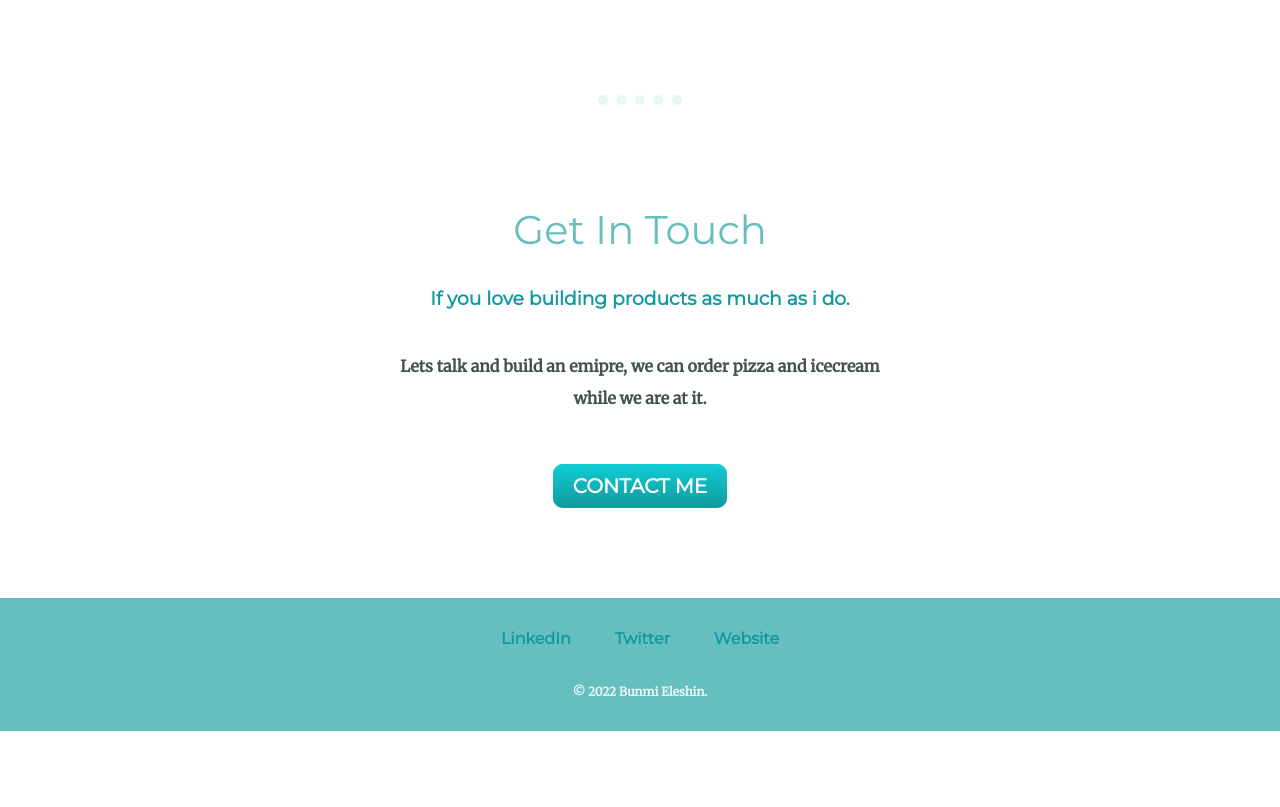
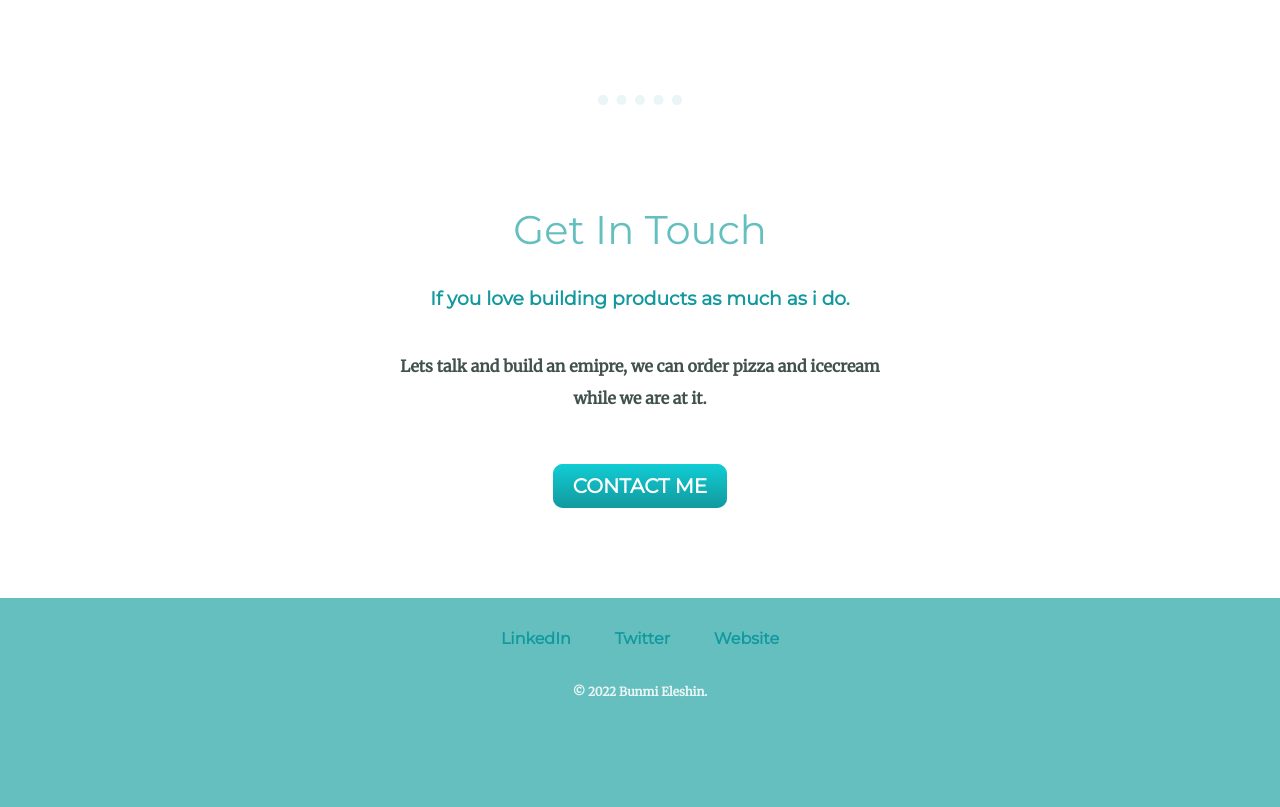
Before and after one commit to bunmieleshin/CSS---My-Site, a plain HTML site: page index.html in a window 1280 px wide. Shown: the part 1953-2760 px from the top of the page. Before the commit the page ends 2684 px from the top, so only its background shows below. Drawn offline with Linux system fonts and the light colour scheme.

Commit message:
Testing the Push request

```diff
--- a/css/styles.css
+++ b/css/styles.css
@@ -166,5 +166,5 @@ a:hover{
 .copyright{
   color: #EAF6F6;
   font-size: 0.75rem;
-  padding: 20px 0 5px;
+  padding: 20px 0 100px;
 }
```
